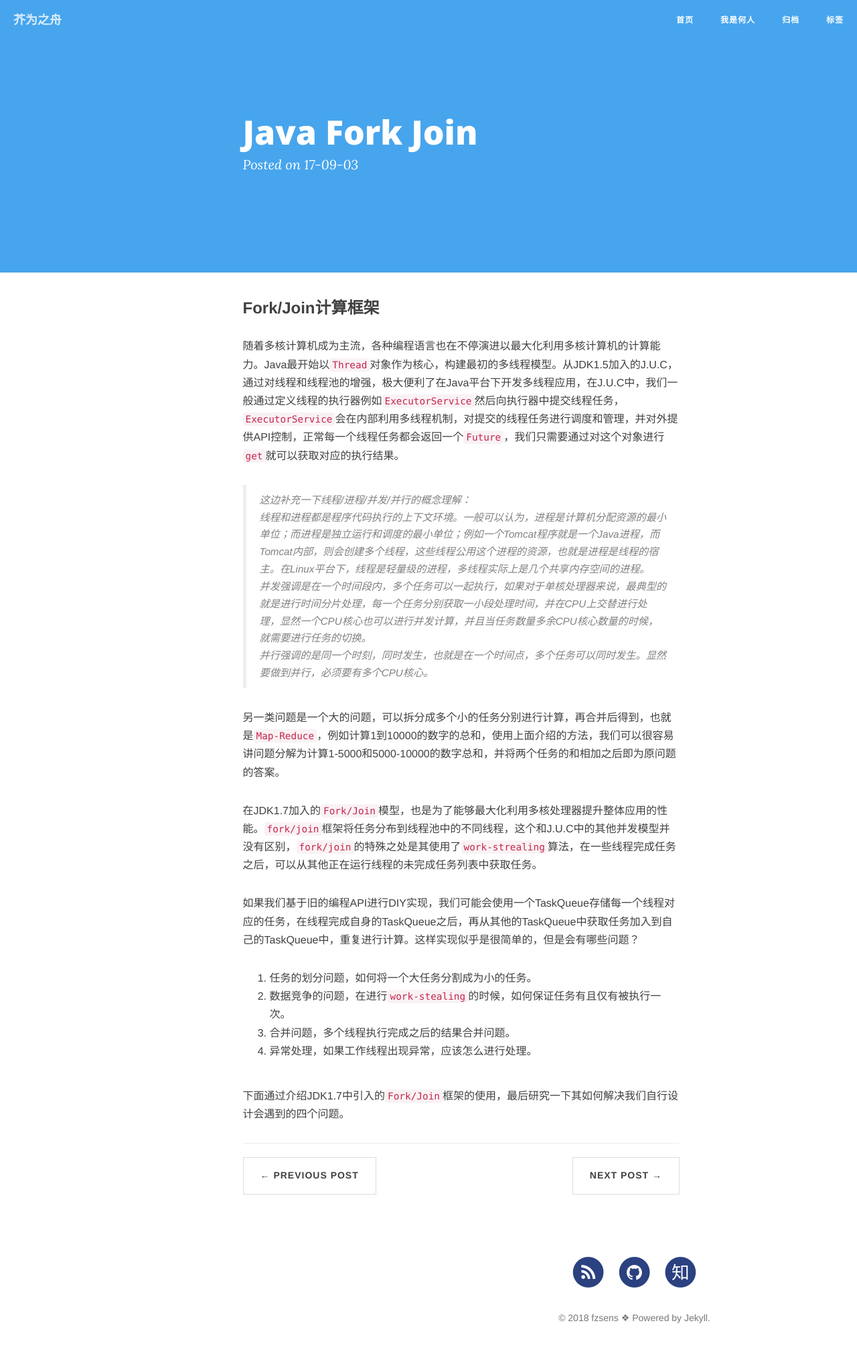
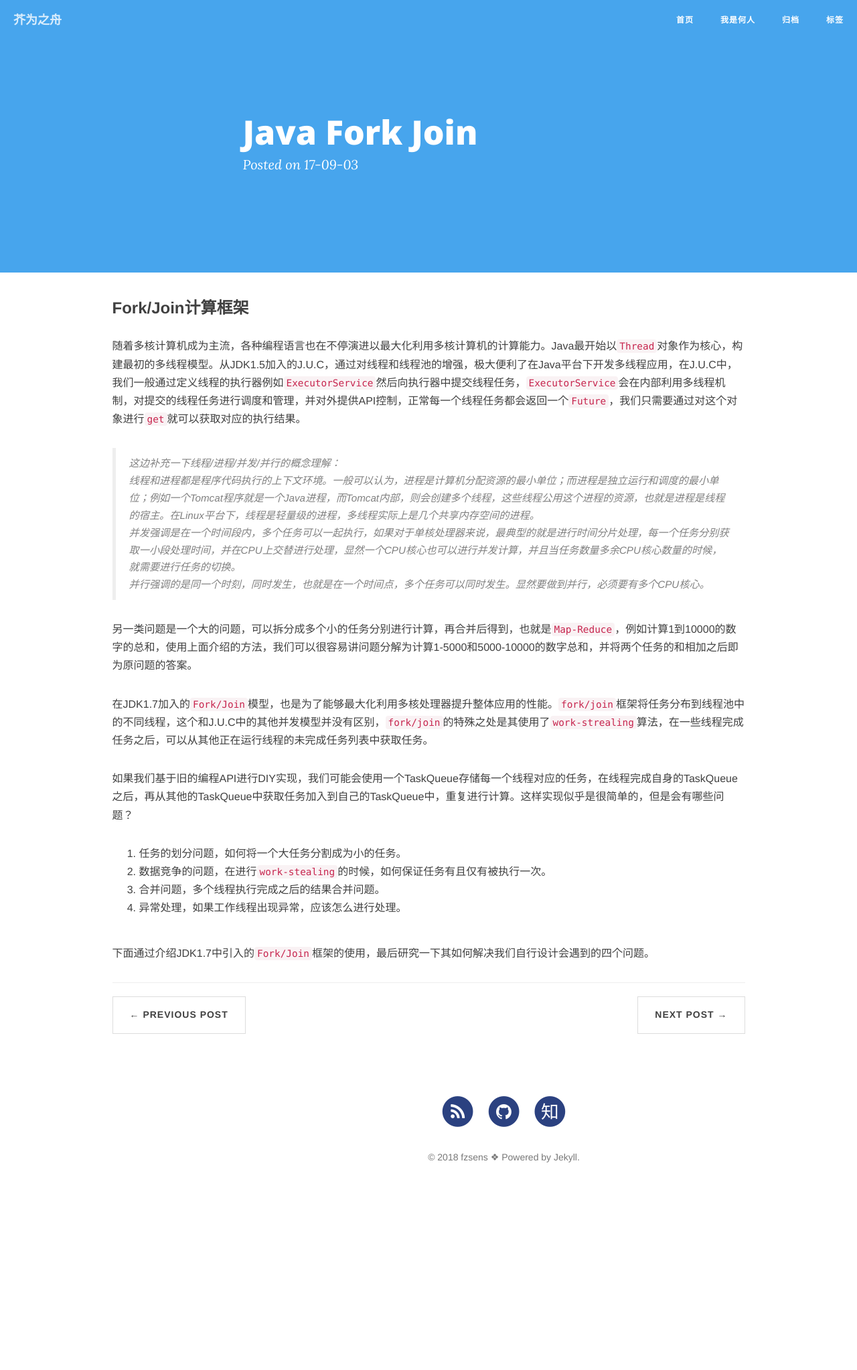
Before and after one commit to fzsens/fzsens.github.com, a Jekyll site: the page built from _posts/2017-03-09-java-fork-join.md, in a window 1280 px wide. Shown: the whole page at 67% size. Built offline with Jekyll 4.4.1, drawn with Linux system fonts in a browser that asks for light colours; nearby versions of some CDN libraries; comment, search, counter and statistics services are not loaded; after the commit the page ends 1806 px from its top, so only the background shows below that.

Commit message:
change theme style

```diff
--- a/_layouts/post.html
+++ b/_layouts/post.html
@@ -36,7 +36,7 @@
 <article>
     <div class="container">
         <div class="row">
-            <div class="col-lg-7 col-lg-offset-3 col-md-8 col-md-offset-2 post-container">
+            <div class="col-lg-10 col-lg-offset-1 col-md-8 col-md-offset-2 post-container">
 
                 {{ content }}
 
@@ -77,6 +76,7 @@
     })();
 </script>
 <noscript>Please enable JavaScript to view the <a href="https://disqus.com/?ref_noscript" rel="nofollow">comments powered by Disqus.</a></noscript>
+-->
 
 
 <!-- disqus end -->
```
Also changed, not shown: other parts of _layouts/post.html (+1 -2 lines), _posts/2018-08-17-threadpoolexecutor.md (+2 -0 lines).
